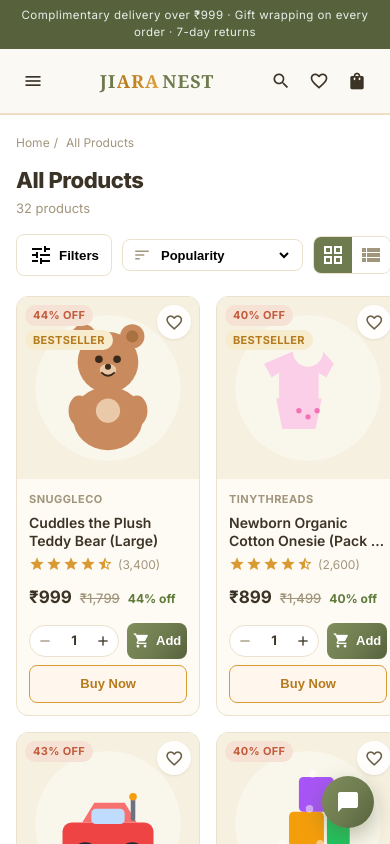
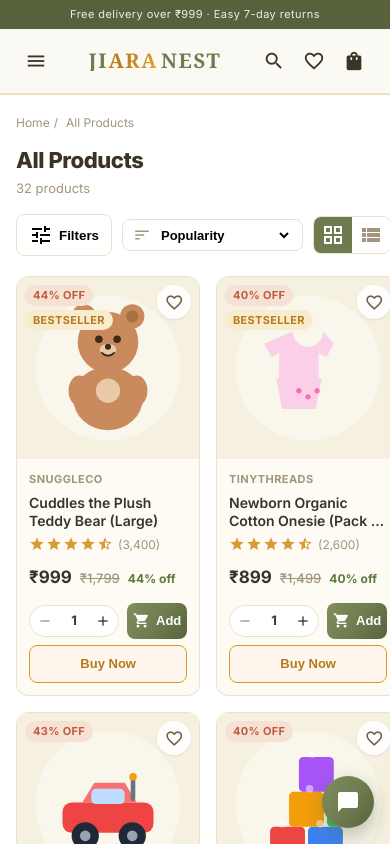
Before and after one commit to jiaranest/JIARANEST, an Angular app: page /search in a window 390 px wide. Shown: the top 844 px of the page. Built offline with nearby package versions, Linux system fonts and the light colour scheme.

Commit message:
UI issues

```diff
--- a/src/app/features/home/home.component.html
+++ b/src/app/features/home/home.component.html
@@ -77,7 +77,7 @@
     <h2 zyloReveal class="reveal-underline">⚡ Deals of the Day</h2>
     <a routerLink="/search" [queryParams]="{ discount: 30 }">View all</a>
   </div>
-  <div zyloReveal><zylo-product-rail [products]="featured()" /></div>
+  <zylo-product-rail [products]="featured()" />
 </section>
 
 <!-- Promo banners -->
@@ -93,19 +93,19 @@
 <!-- New arrivals -->
 <section class="zylo-section zylo-container">
   <div class="zylo-section-head"><h2 zyloReveal class="reveal-underline">New Arrivals</h2><a routerLink="/search" [queryParams]="{ sort: 'latest' }">View all</a></div>
-  <div zyloReveal><zylo-product-rail [products]="newArrivals()" /></div>
+  <zylo-product-rail [products]="newArrivals()" />
 </section>
 
 <!-- Best sellers -->
 <section class="zylo-section zylo-container">
   <div class="zylo-section-head"><h2 zyloReveal class="reveal-underline">Best Sellers</h2><a routerLink="/search" [queryParams]="{ sort: 'popular' }">View all</a></div>
-  <div zyloReveal><zylo-product-rail [products]="bestSellers()" /></div>
+  <zylo-product-rail [products]="bestSellers()" />
 </section>
 
 <!-- Trending -->
 <section class="zylo-section zylo-container">
   <div class="zylo-section-head"><h2 zyloReveal class="reveal-underline">🔥 Trending Now</h2></div>
-  <div zyloReveal><zylo-product-rail [products]="trending()" /></div>
+  <zylo-product-rail [products]="trending()" />
 </section>
 
 <!-- Testimonials -->
--- a/src/app/features/product/product.component.html
+++ b/src/app/features/product/product.component.html
@@ -232,7 +232,7 @@
     @if (related().length) {
       <section class="zylo-section related">
         <div class="zylo-section-head"><h2 zyloReveal class="reveal-underline">Related Products</h2></div>
-        <div zyloReveal><zylo-product-rail [products]="related()" /></div>
+        <zylo-product-rail [products]="related()" />
       </section>
     }
   </div>
--- a/src/app/shared/header/header.component.html
+++ b/src/app/shared/header/header.component.html
@@ -1,6 +1,7 @@
 <!-- Thin announcement strip -->
 <div class="promo-strip">
-  <span>Complimentary delivery over ₹999 · Gift wrapping on every order · 7-day returns</span>
+  <span class="promo-full">Complimentary delivery over ₹999 · Gift wrapping on every order · 7-day returns</span>
+  <span class="promo-short">Free delivery over ₹999 · Easy 7-day returns</span>
 </div>
 
 <header class="hdr">
--- a/src/app/shared/header/header.component.scss
+++ b/src/app/shared/header/header.component.scss
@@ -6,6 +6,8 @@
 }
 
 // ---- Announcement strip ----
+// Kept to a single line at a fixed height so it never wraps and inflates the
+// header (which would break the --zylo-header-h sticky offsets on mobile).
 .promo-strip {
   background: var(--zylo-brand-dark);
   color: #e7efe9;
@@ -13,6 +15,15 @@
   font-size: 11.5px;
   letter-spacing: 0.04em;
   padding: 7px 12px;
+  white-space: nowrap;
+  overflow: hidden;
+  text-overflow: ellipsis;
+}
+.promo-short { display: none; }
+@media (max-width: 560px) {
+  .promo-full { display: none; }
+  .promo-short { display: inline; }
+  .promo-strip { font-size: 11px; padding: 6px 10px; }
 }
 
 // ---- Main header: ivory, three-column grid with centered wordmark ----
@@ -333,18 +344,24 @@
   top: 0;
   left: 0;
   bottom: 0;
+  height: 100%;
+  // Use dynamic viewport height on mobile so the drawer matches the visible
+  // area even with the browser's collapsing address bar.
+  height: 100dvh;
   width: min(86vw, 340px);
   z-index: 200;
   background: var(--zylo-bg);
   border-right: 2px solid var(--zylo-accent);
   transform: translateX(-100%);
   transition: transform 0.28s var(--zylo-ease);
-  overflow-y: auto;
+  // The drawer is a fixed, NON-scrolling shell; the nav inside scrolls.
+  overflow: hidden;
   display: flex;
   flex-direction: column;
 }
 .drawer.open { transform: translateX(0); }
 .drawer-head {
+  flex: 0 0 auto; // fixed header, never shrinks or scrolls
   display: flex;
   align-items: center;
   justify-content: space-between;
@@ -356,9 +373,15 @@
   padding: 0;
 }
 .drawer-nav {
+  flex: 1 1 auto; // fills remaining height and IS the scroll area
+  min-height: 0; // allow the flex child to shrink so overflow can scroll
   display: flex;
   flex-direction: column;
   padding: 12px 10px 30px;
+  overflow-y: auto;
+  -webkit-overflow-scrolling: touch; // momentum scroll on iOS
+  touch-action: pan-y; // swipe anywhere in the nav scrolls vertically
+  overscroll-behavior: contain; // don't chain scroll to the page behind
 }
 .drawer-nav > a {
   padding: 12px 14px;
@@ -398,9 +421,12 @@
 // ---- Responsive ----
 @media (max-width: 900px) {
   .hdr-inner {
-    grid-template-columns: auto 1fr auto;
+    // Left (menu) and right (icons) size to content; the CENTER column takes
+    // the remaining space and is allowed to shrink (min-width:0) so the
+    // wordmark never pushes the side clusters and overlaps them.
+    grid-template-columns: auto minmax(0, 1fr) auto;
     min-height: 64px;
-    gap: 10px;
+    gap: 8px;
   }
   // Hide desktop nav links; keep menu button + icons.
   .nav-left .nav-item,
@@ -409,18 +435,27 @@
     display: none;
   }
   .menu-btn { display: grid; }
-  .brand-name { font-size: 22px; letter-spacing: 0.1em; padding-inline: 4px; }
   .brand-tagline { display: none; }
   .brand-orn { display: none; }
   .nav-left { gap: 0; }
-  .icons { margin-left: 0; }
+  .icons { margin-left: 0; gap: 0; }
+
+  // Center wordmark: allow it to shrink and never overflow its column.
+  .brand { min-width: 0; max-width: 100%; }
+  .brand-name {
+    font-size: clamp(15px, 5.2vw, 22px); // scales smoothly across all phones
+    letter-spacing: 0.08em;
+    padding-inline: 2px;
+    white-space: nowrap;
+    overflow: hidden;
+    text-overflow: clip;
+    max-width: 100%;
+  }
   .search-row input { font-size: 19px; }
 }
 
-// Small phones — tighten further so the wordmark never crowds the icons.
-@media (max-width: 400px) {
-  .hdr-inner { gap: 6px; }
-  .brand-name { font-size: 18px; letter-spacing: 0.06em; padding-inline: 2px; }
+// Very small phones — trim icon footprint so 3 icons + menu + wordmark fit.
+@media (max-width: 380px) {
   .icon-btn { width: 34px; height: 34px; }
   .icon-btn .material-icons { font-size: 20px; }
 }
--- a/src/app/shared/product-rail/product-rail.component.scss
+++ b/src/app/shared/product-rail/product-rail.component.scss
@@ -4,15 +4,32 @@
 .rail {
   display: grid;
   grid-auto-flow: column;
-  grid-auto-columns: minmax(220px, 1fr);
+  // Fixed card width on mobile so the track is wider than the screen and
+  // genuinely overflows → horizontal swipe works. (`1fr` here can let columns
+  // shrink to fit and kill the scroll.)
+  grid-auto-columns: 62vw;
   gap: 16px;
   overflow-x: auto;
+  overflow-y: hidden;
+  -webkit-overflow-scrolling: touch; // momentum scrolling on iOS
+  // Allow BOTH: horizontal swipes scroll the rail, vertical swipes scroll the
+  // page (pan-x alone would trap vertical page scrolling over the rail).
+  touch-action: pan-x pan-y;
+  overscroll-behavior-x: contain;
   scroll-snap-type: x mandatory;
-  padding-bottom: 8px;
+  padding-bottom: 10px;
   scrollbar-width: thin;
 }
 .cell {
   scroll-snap-align: start;
+  min-width: 0;
+}
+// Roomier cards on small tablets before the grid layout takes over.
+@media (min-width: 560px) {
+  .rail { grid-auto-columns: 42vw; }
+}
+@media (min-width: 768px) {
+  .rail { grid-auto-columns: 30vw; }
 }
 @media (min-width: 1100px) {
   .rail {
--- a/src/styles.scss
+++ b/src/styles.scss
@@ -51,6 +51,15 @@ html {
   --zylo-header-h: 112px; // announcement strip (~32) + header (~80)
 
   --zylo-ease: cubic-bezier(0.4, 0, 0.2, 1);
+}
+
+// On phones/tablets the header row is shorter (min-height 64) + slimmer strip,
+// so keep the sticky-offset token in sync to avoid gaps/overlaps.
+@media (max-width: 900px) {
+  html { --zylo-header-h: 92px; }
+}
+@media (max-width: 560px) {
+  html { --zylo-header-h: 88px; }
 }
 
 // Scale the content width up on large monitors, 4K, and TVs so the layout
```
